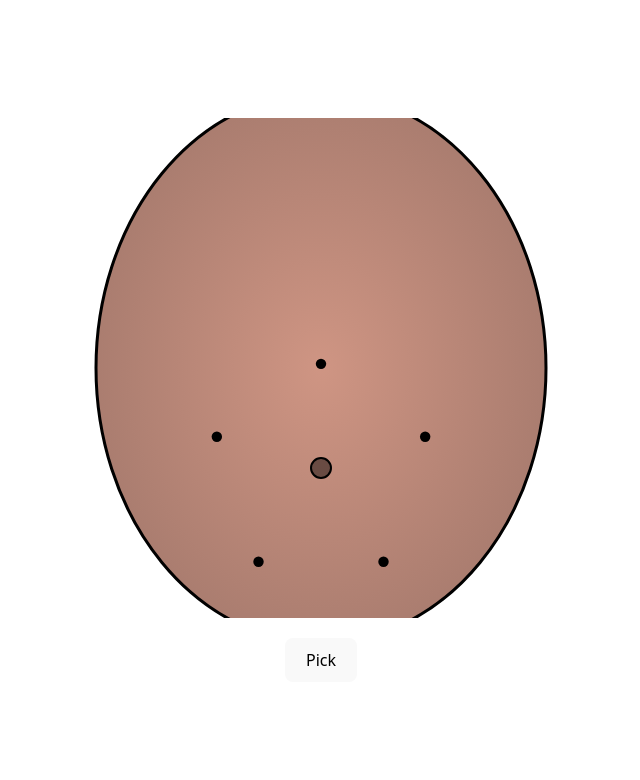
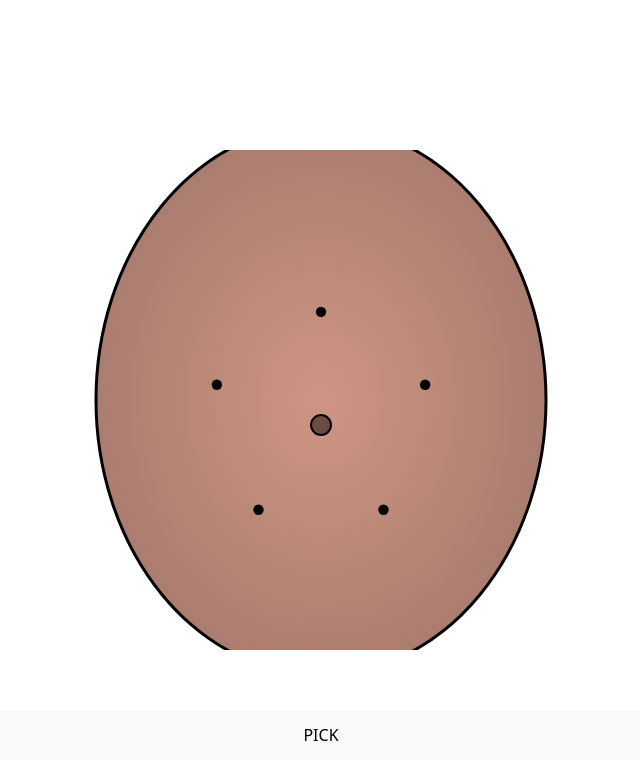
Before and after one commit to jpmestres/Poke-Picker, a React (Vite) app: page / in a window 1280 px wide. Shown: the top 780 px of the page, without its empty margins (319-959 px from the left). Built offline with nearby package versions, Linux system fonts and the light colour scheme.

Commit message:
positioning changes of svgs

```diff
--- a/src/App.css
+++ b/src/App.css
@@ -42,28 +42,30 @@
 }
 
 .container {
-  position: relative;
-  width: 500px;
-  height: 500px;
-  }
+  display: flex;
+  flex-direction: column;
+  align-items: center;
+  justify-content: center;
+  width: 100%;
+  height: 100vh;
+}
 
-.stomach {
-  width: 100%;
-  height: 100%;
+.stomach, .belly-button {
+  max-width: 100%;
+  height: auto;
 }
 
 .belly-button {
   position: absolute;
-  top: 70%;
-  left: 50%;
-  transform: translate(-50%, -50%);
-  width: 50px;
-  height: 50px;
+  top: 50%;
 }
 
 .star {
+  width: 80%;
+  height: auto;
+  max-width: 250px;
   position: absolute;
-  top: 70%;
+  top: 52%;
   left: 50%;
   transform: translate(-50%, -50%);
   pointer-events: none; /* Ensure the star does not interfere with interactions */
@@ -80,10 +82,20 @@
 .button-container {
   text-align: center;
   margin-top: 20px;
+  position: absolute;
+  bottom: 5%;
+  left: 10%;
+  width: 80%;
 }
 
 .pick-button {
   padding: 10px 20px;
   font-size: 16px;
   cursor: pointer;
+  width: 80%;
+  height: 50px;
 }
+
+.container {
+  height: 100%;
+}
--- a/src/App.jsx
+++ b/src/App.jsx
@@ -38,7 +38,7 @@ function App() {
       <div className="container">
         <img src={circleImage} alt="Circle" className="stomach" />
         <img src={bellyButtonImage} alt="Belly Button" className="belly-button" />
-        <svg className="star" width="250" height="250" viewBox="0 0 24 24" xmlns="http://www.w3.org/2000/svg">
+        <svg className="star" viewBox="0 0 24 24" preserveAspectRatio="xMidYMid meet">
           <circle cx="12" cy="2" r="0.5" className={`star-point ${activePoint === 0 ? 'active' : ''}`} />
           <circle cx="22" cy="9" r="0.5" className={`star-point ${activePoint === 1 ? 'active' : ''}`} />
           <circle cx="18" cy="21" r="0.5" className={`star-point ${activePoint === 2 ? 'active' : ''}`} />
@@ -47,7 +47,7 @@ function App() {
         </svg>
       </div>
       <div className="button-container">
-        <button className="pick-button" onClick={handlePick}>Pick</button>
+        <button className="pick-button" onClick={handlePick}>PICK</button>
       </div>
     </>
   )
```
